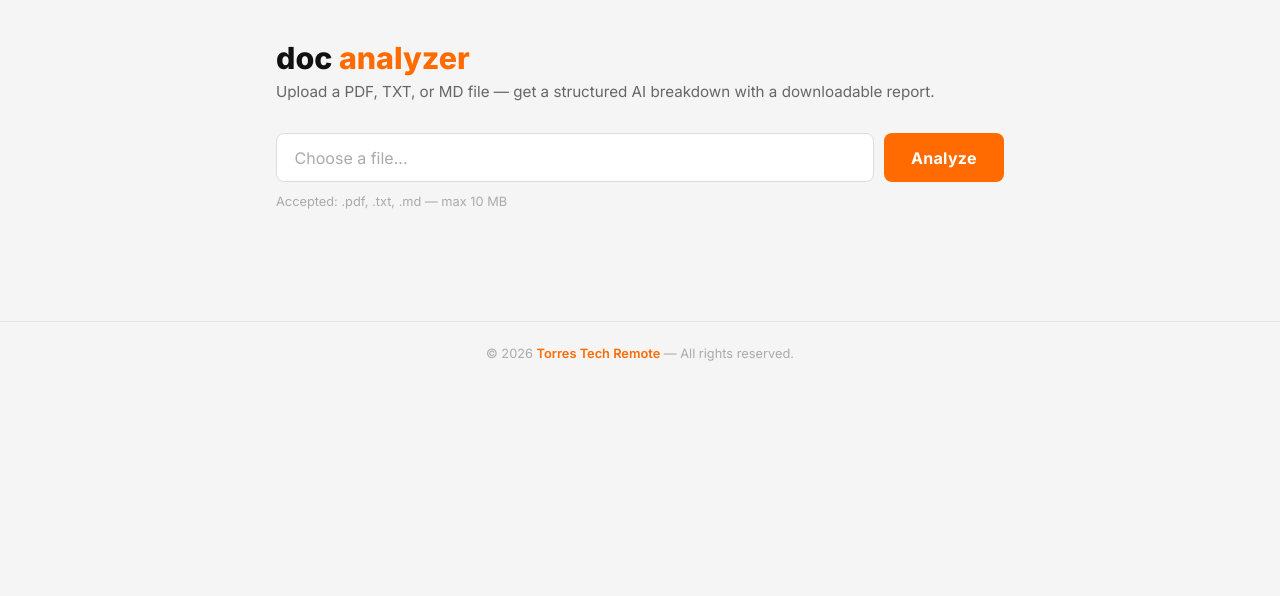
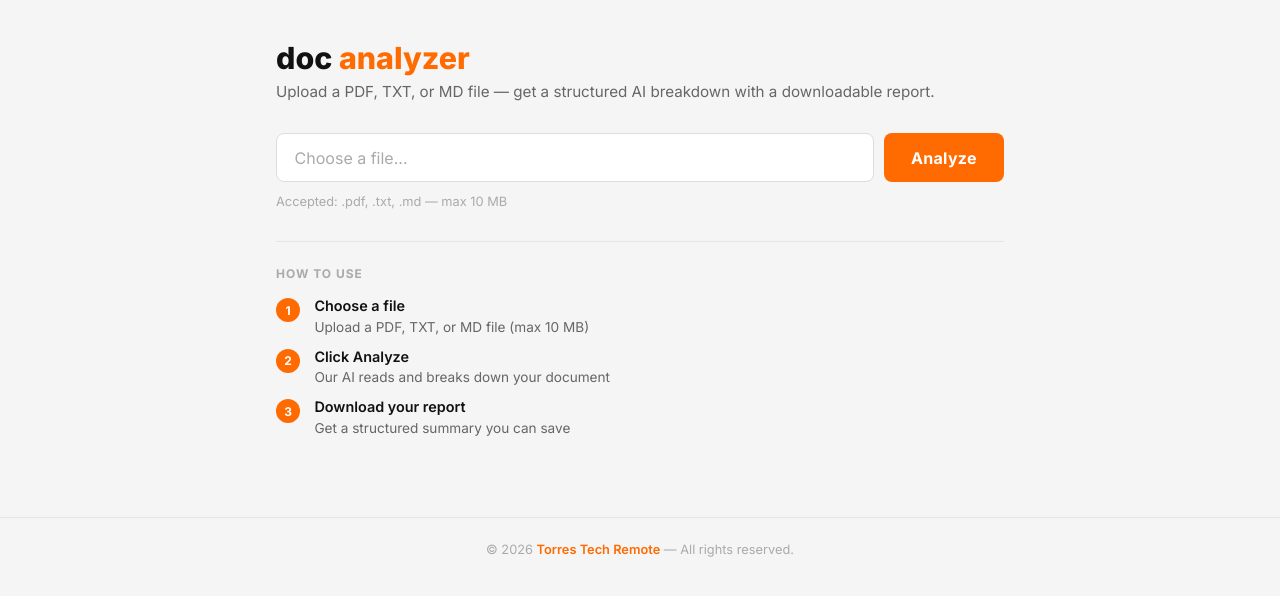
Before and after one commit to petetorres375-glitch/doc-analyzer, a Flask app: page / in a window 1280 px wide. Shown: the part 54-650 px from the top of the page. Run offline with Flask 3, Linux system fonts and the light colour scheme.

Commit message:
Add numbered How to Use section to index page
Co-Authored-By: Claude Sonnet 4.6 <noreply@anthropic.com>

```diff
--- a/templates/index.html
+++ b/templates/index.html
@@ -176,6 +176,62 @@
       margin-bottom: 1.5rem;
     }
 
+    /* ── How to use ── */
+    .how-to {
+      border-top: 1.5px solid #e5e5e5;
+      padding-top: 1.5rem;
+      margin-top: 0.25rem;
+    }
+
+    .how-to-title {
+      font-size: 0.75rem;
+      font-weight: 700;
+      letter-spacing: 1px;
+      text-transform: uppercase;
+      color: #aaaaaa;
+      margin-bottom: 1rem;
+    }
+
+    .how-to-steps {
+      display: flex;
+      flex-direction: column;
+      gap: 0.75rem;
+    }
+
+    .step {
+      display: flex;
+      align-items: flex-start;
+      gap: 0.9rem;
+    }
+
+    .step-num {
+      flex-shrink: 0;
+      width: 24px;
+      height: 24px;
+      background: #FF6B00;
+      color: #ffffff;
+      font-size: 0.75rem;
+      font-weight: 700;
+      border-radius: 50%;
+      display: flex;
+      align-items: center;
+      justify-content: center;
+      margin-top: 1px;
+    }
+
+    .step-text strong {
+      display: block;
+      font-size: 0.9rem;
+      font-weight: 600;
+      color: #111111;
+      margin-bottom: 0.1rem;
+    }
+
+    .step-text span {
+      font-size: 0.85rem;
+      color: #666666;
+    }
+
     /* ── Footer ── */
     footer {
       text-align: center;
@@ -219,6 +275,33 @@
     </form>
     <p class="accepted">Accepted: .pdf, .txt, .md &mdash; max 10 MB</p>
 
+    <section class="how-to">
+      <p class="how-to-title">How to use</p>
+      <div class="how-to-steps">
+        <div class="step">
+          <div class="step-num">1</div>
+          <div class="step-text">
+            <strong>Choose a file</strong>
+            <span>Upload a PDF, TXT, or MD file (max 10 MB)</span>
+          </div>
+        </div>
+        <div class="step">
+          <div class="step-num">2</div>
+          <div class="step-text">
+            <strong>Click Analyze</strong>
+            <span>Our AI reads and breaks down your document</span>
+          </div>
+        </div>
+        <div class="step">
+          <div class="step-num">3</div>
+          <div class="step-text">
+            <strong>Download your report</strong>
+            <span>Get a structured summary you can save</span>
+          </div>
+        </div>
+      </div>
+    </section>
+
     <div class="spinner" id="spinner">
       <div class="spinner-ring"></div>
       <span>Analyzing document...</span>
```
